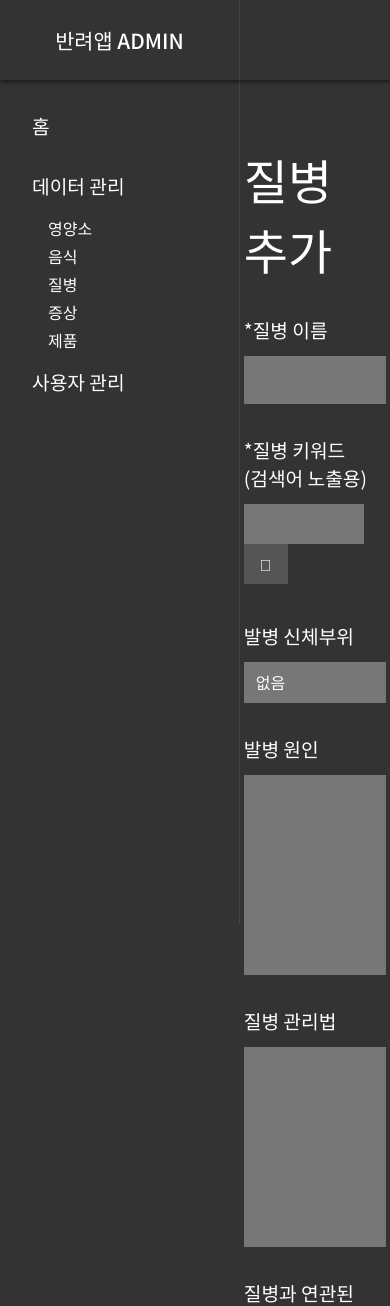
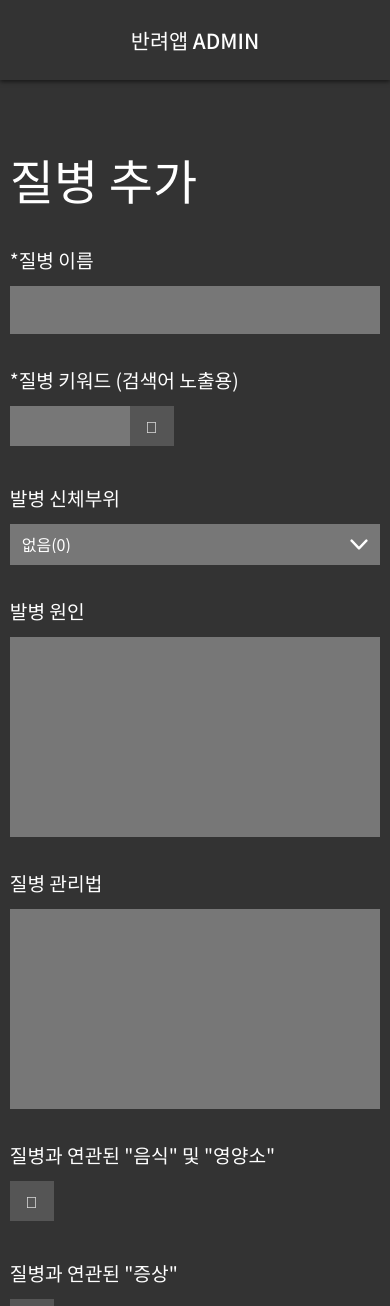
Before and after one commit to makitvalue/PetAdmin, a Node server app: page /disease/add in a window 390 px wide. Shown: the top 1306 px of the page. Run offline with Node 20, Linux system fonts and the light colour scheme; some libraries are stand-ins or nearby versions.

Commit message:
responsive sidemenu

```diff
--- a/public/css/common.css
+++ b/public/css/common.css
@@ -100,6 +100,8 @@ select.default {
     cursor: pointer;
     border: none;
     border-radius: 0;
+    background: #777777 url(/img/chevron-down.svg) no-repeat calc(100% - 12px) 50%;
+    background-size: 18px auto;
 }
 
 header {
@@ -404,3 +430,38 @@ footer .wrapper {
 .dialog-search-relationship .body .data-list tbody tr.selected {
     background: #555555;
 }
+
+
+@media (max-width: 1024px) {
+    header .title-wrapper {
+        width: auto;
+        height: auto;
+        border-right: none;
+        position: absolute;
+        right: 50%;
+        bottom: 50%;
+        -webkit-transform: translate(50%, 50%);
+        -moz-transform: translate(50%, 50%);
+        -ms-transform: translate(50%, 50%);
+        -o-transform: translate(50%, 50%);
+        transform: translate(50%, 50%);
+    }
+    header .title-wrapper .title {
+        position: relative;
+        -webkit-transform: none;
+        -moz-transform: none;
+        -ms-transform: none;
+        -o-transform: none;
+        transform: none;
+    }
+    header .mobile-menu {
+        display: block;
+    }
+    nav.side-menu {
+        z-index: 998;
+        left: -240px;
+    }
+    article {
+        padding-left: 0;
+    }
+}
--- a/public/js/common.js
+++ b/public/js/common.js
@@ -1,3 +1,5 @@
+const navSideMenu = document.querySelector('.js-nav-side-menu');
+const divMobileMenu = document.querySelector('.js-div-mobile-menu');
 
 
 function noneToDash(value) {
@@ -17,7 +19,42 @@ function idToBodyPart(bpId) {
 }
 
 
+function effectToString(effect) {
+    if (effect == 'POSITIVE') {
+        return '긍정적';
+    } else if (effect == 'NEGATIVE') {
+        return '부정적';
+    } else {
+        return '효과없음';
+    }
+}
+
+
+function toggleSideMenu() {
+    if (navSideMenu.classList.contains('mobile')) {
+        document.querySelector('.js-div-overlay[key="SIDE_MENU"]').remove();
+        navSideMenu.classList.remove('mobile');
+    } else {
+        let html = '<div class="js-div-overlay overlay" onclick="toggleSideMenu()" key="SIDE_MENU" style="z-index: 997;"></div>';
+        document.querySelector('body').insertAdjacentHTML('beforeend', html);
+        navSideMenu.classList.add('mobile');
+    }
+}
+
+
 function initCommon() {
 
+    divMobileMenu.addEventListener('click', toggleSideMenu);
+
+    window.addEventListener('resize', function() {
+        let width = document.body.clientWidth;
+
+        if (width > 1024) {
+            if (navSideMenu.classList.contains('mobile')) {
+                document.querySelector('.js-div-overlay[key="SIDE_MENU"]').remove();
+                navSideMenu.classList.remove('mobile');
+            }
+        }
+    });
 }
 initCommon();
--- a/public/js/disease.js
+++ b/public/js/disease.js
@@ -139,15 +139,15 @@ function removeDisease(dId) {
     .then((data) => { return data.json(); })
     .then((response) => {
         if (response.status != 'OK') {
-            // if (response.status == 'ERR_EXISTS_SYMPTOM') {
-            //     alert('연관된 증상 데이터가 존재합니다.');
-            // } else if (response.status == 'ERR_EXISTS_PRODUCT') {
-            //     alert('연관된 제품 데이터가 존재합니다.');
-            // } else if (response.status == 'ERR_EXISTS_DISEASE') {
-            //     alert('연관된 질병 데이터가 존재합니다.');
-            // } else {
+            if (response.status == 'ERR_EXISTS_SYMPTOM') {
+                alert('연관된 증상 데이터가 존재합니다.');
+            } else if (response.status == 'ERR_EXISTS_PRODUCT') {
+                alert('연관된 제품 데이터가 존재합니다.');
+            } else if (response.status == 'ERR_EXISTS_BREED_AGE_GROUP') {
+                alert('연관된 견종별 나이대 그룹이 존재합니다.');
+            } else {
                 alert('에러가 발생했습니다.');
-            // }
+            }
             return;
         }
 
@@ -314,14 +314,14 @@ function initDisease() {
         let html = '';
         for (let key in bodyParts) {
             let value = bodyParts[key];
-            html += '<option value="' + key + '" ' + ((key == 0) ? 'selected' : '') + '>' + value + '</option>';
+            html += '<option value="' + key + '" ' + ((key == 0) ? 'selected' : '') + '>' + value + '(' + key + ')</option>';
         }
         selectBodyPart.innerHTML = html;
     }
 
     if (buttonFoodNutrientAdd) {
         buttonFoodNutrientAdd.addEventListener('click', () => {
-            document.querySelector('body').insertAdjacentHTML('beforeend', '<div class="js-div-overlay overlay"></div>');
+            document.querySelector('body').insertAdjacentHTML('beforeend', '<div class="js-div-overlay overlay" key="DIALOG_SEARCH_RELATIONSHIP" style="z-index: 999;"></div>');
 
             let html = '';
             html += '<div class="js-div-dialog-search-relationship dialog-search-relationship">';
@@ -344,7 +344,7 @@ function initDisease() {
 
             let iClose = document.querySelector('.js-div-dialog-search-relationship .js-i-close');
             iClose.addEventListener('click', () => {
-                document.querySelector('.js-div-overlay').remove();
+                document.querySelector('.js-div-overlay[key="DIALOG_SEARCH_RELATIONSHIP"]').remove();
                 document.querySelector('.js-div-dialog-search-relationship').remove();
             });
 
@@ -422,7 +422,7 @@ function initDisease() {
                                 html += '<tr class="js-tr-nutrient ' + ((selectedNIdList.indexOf(nutrient.n_id) === -1) ? '': 'selected') + '" nId="' + nutrient.n_id + '" nName="' + nutrient.n_name + '" >';
                                 html +=     '<td>' + nutrient.n_id + '</td>';
                                 html +=     '<td>' + nutrient.n_name + '</td>';
-                                html +=     '<td>' + nutrient.n_effect + '</td>';
+                                html +=     '<td>' + effectToString(nutrient.n_effect) + '</td>';
                                 html +=     '<td>' + noneToDash(nutrient.n_desc) + '</td>';
                                 html +=     '<td>' + noneToDash(nutrient.n_desc_over) + '</td>';
                                 html += '</tr>';
@@ -464,7 +464,7 @@ function initDisease() {
 
     if (buttonSymptomAdd) {
         buttonSymptomAdd.addEventListener('click', () => {
-            document.querySelector('body').insertAdjacentHTML('beforeend', '<div class="js-div-overlay overlay"></div>');
+            document.querySelector('body').insertAdjacentHTML('beforeend', '<div class="js-div-overlay overlay" key="DIALOG_SEARCH_RELATIONSHIP" style="z-index: 999;"></div>');
 
             let html = '';
             html += '<div class="js-div-dialog-search-relationship dialog-search-relationship">';
@@ -489,7 +489,7 @@ function initDisease() {
 
             let iClose = document.querySelector('.js-div-dialog-search-relationship .js-i-close');
             iClose.addEventListener('click', () => {
-                document.querySelector('.js-div-overlay').remove();
+                document.querySelector('.js-div-overlay[key="DIALOG_SEARCH_RELATIONSHIP"]').remove();
                 document.querySelector('.js-div-dialog-search-relationship').remove();
             });
 
--- a/public/js/food.js
+++ b/public/js/food.js
@@ -246,7 +246,7 @@ function foodInit() {
 
     if (buttonNutrientAdd) {
         buttonNutrientAdd.addEventListener('click', () => {
-            document.querySelector('body').insertAdjacentHTML('beforeend', '<div class="js-div-overlay overlay"></div>');
+            document.querySelector('body').insertAdjacentHTML('beforeend', '<div class="js-div-overlay overlay" key="DIALOG_SEARCH_RELATIONSHIP" style="z-index: 999;"></div>');
 
             let html = '';
             html += '<div class="js-div-dialog-search-relationship dialog-search-relationship">';
@@ -273,7 +273,7 @@ function foodInit() {
 
             let iClose = document.querySelector('.js-div-dialog-search-relationship .js-i-close');
             iClose.addEventListener('click', () => {
-                document.querySelector('.js-div-overlay').remove();
+                document.querySelector('.js-div-overlay[key="DIALOG_SEARCH_RELATIONSHIP"]').remove();
                 document.querySelector('.js-div-dialog-search-relationship').remove();
             });
 
@@ -291,7 +291,7 @@ function foodInit() {
                     html += '<tr class="js-tr-nutrient ' + ((selectedNIdList.indexOf(nutrient.n_id) === -1) ? '': 'selected') + '" nId="' + nutrient.n_id + '" nName="' + nutrient.n_name + '" >';
                     html +=     '<td>' + nutrient.n_id + '</td>';
                     html +=     '<td>' + nutrient.n_name + '</td>';
-                    html +=     '<td>' + nutrient.n_effect + '</td>';
+                    html +=     '<td>' + effectToString(nutrient.n_effect) + '</td>';
                     html +=     '<td>' + noneToDash(nutrient.n_desc) + '</td>';
                     html +=     '<td>' + noneToDash(nutrient.n_desc_over) + '</td>';
                     html += '</tr>';
--- a/public/js/nutrient.js
+++ b/public/js/nutrient.js
@@ -32,7 +32,7 @@ function getNutrientList() {
             html += '<tr class="js-tr-nutrient" nId="' + nutrient.n_id + '">';
             html +=     '<td>' + nutrient.n_id + '</td>';
             html +=     '<td>' + nutrient.n_name + '</td>';
-            html +=     '<td>' + nutrient.n_effect + '</td>';
+            html +=     '<td>' + effectToString(nutrient.n_effect) + '</td>';
             html +=     '<td>' + noneToDash(nutrient.n_desc) + '</td>';
             html +=     '<td>' + noneToDash(nutrient.n_desc_over) + '</td>';
             html +=     '<td class="buttons">';
--- /dev/null
+++ b/public/js/product.js
@@ -0,0 +1,5 @@
+
+function initProduct() {
+
+}
+initProduct();
--- /dev/null
+++ b/public/js/symptom.js
@@ -0,0 +1,5 @@
+
+function initSymptom() {
+
+}
+initSymptom();
--- a/routes/index.js
+++ b/routes/index.js
@@ -78,4 +78,50 @@ router.get('/disease/detail/:dId', (req, res) => {
 });
 
 
+router.get('/symptom', (req, res) => {
+    res.render('index', {
+        menu: 'symptom'
+    });
+});
+
+
+router.get('/symptom/add', (req, res) => {
+    res.render('index', {
+        menu: 'symptom_add'
+    });
+});
+
+
+router.get('/symptom/detail/:sId', (req, res) => {
+    res.render('index', {
+        menu: 'symptom_detail',
+
+        sId: req.params.sId
+    });
+});
+
+
+router.get('/product', (req, res) => {
+    res.render('index', {
+        menu: 'product'
+    });
+});
+
+
+router.get('/product/add', (req, res) => {
+    res.render('index', {
+        menu: 'product_add'
+    });
+});
+
+
+router.get('/product/detail/:pId', (req, res) => {
+    res.render('index', {
+        menu: 'product_detail',
+
+        pId: req.params.pId
+    });
+});
+
+
 module.exports = router;
--- a/views/index.ejs
+++ b/views/index.ejs
@@ -34,6 +34,7 @@
         <a href="/"><div class="title-wrapper">
             <p class="title">반려앱 ADMIN</p>
         </div></a>
+        <div class="js-div-mobile-menu mobile-menu"><i class="far fa-bars"></i></div>
     </header>
 
     <nav class="js-nav-side-menu side-menu">
```
Also changed, not shown: other parts of public/css/common.css (+25 -1 lines), public/css/product.css (added), public/css/symptom.css (added), public/img/chevron-down.svg (added), views/product.ejs (added), views/product_add.ejs (added), views/product_detail.ejs (added), views/symptom.ejs (added), views/symptom_add.ejs (added), views/symptom_detail.ejs (added).
